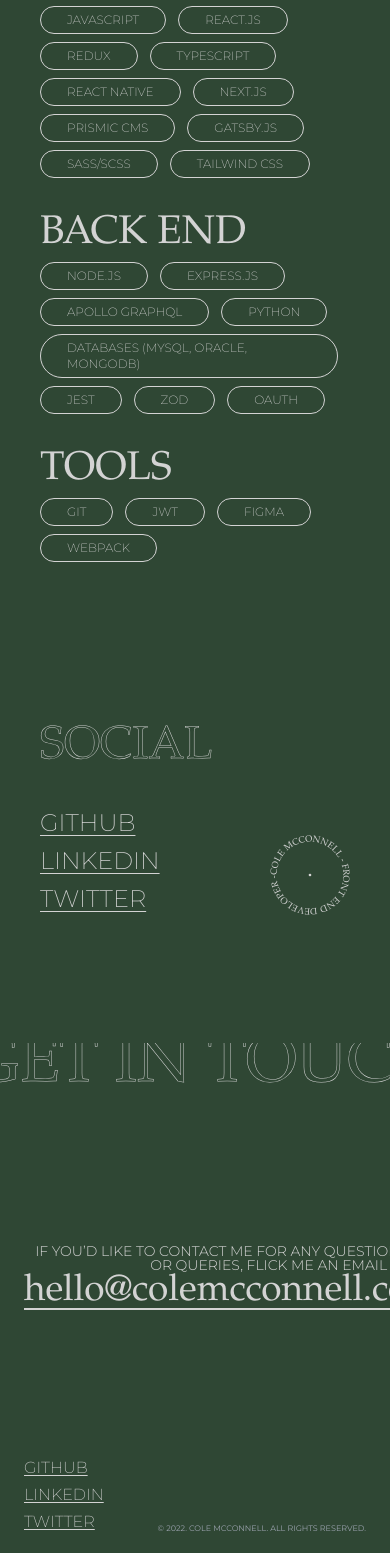
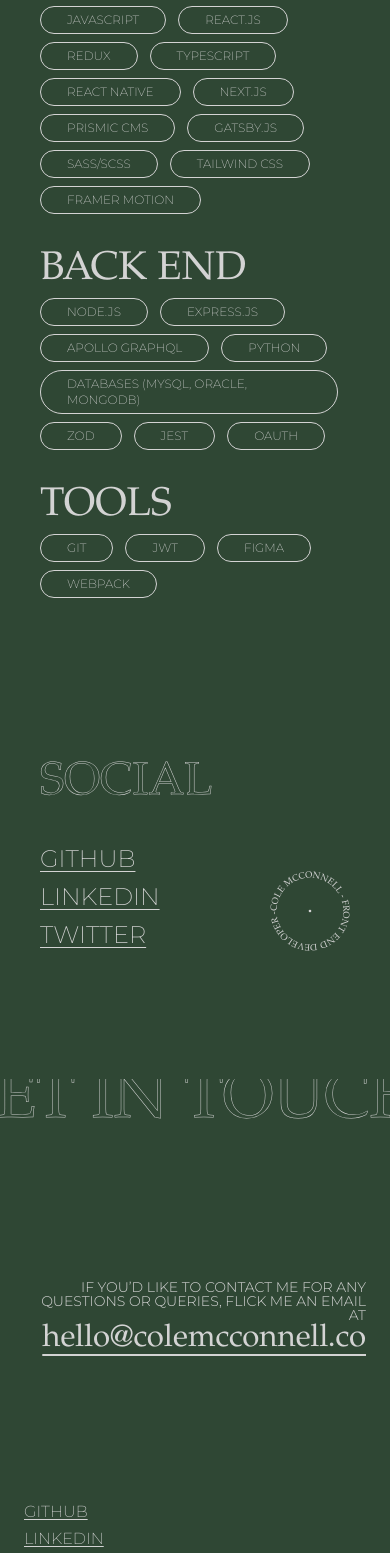
Before and after one commit to ColeInc/personal-portfolio-nextjs, a Next.js app: page /about in a window 390 px wide. Shown: the part 1201-2754 px from the top of the page. Built offline with nearby package versions, Linux system fonts and the light colour scheme.

Commit message:
added hero text dynamic font size on mobile, fixed infinite scrolling text in footer rubber banding

```diff
--- a/components/about/TechStack.tsx
+++ b/components/about/TechStack.tsx
@@ -18,6 +18,7 @@ const techStackData: TechStack[] = [
             "gatsby.js",
             "SASS/SCSS",
             "Tailwind CSS",
+            "Framer Motion",
         ],
     },
     {
@@ -27,9 +28,9 @@ const techStackData: TechStack[] = [
             "express.js",
             "Apollo GraphQL",
             "Python",
-            "databases (MySQL, Oracle, MongoDB)",
+            "Databases (MySQL, Oracle, MongoDB)",
+            "Zod",
             "Jest",
-            "Zod",
             "OAuth",
         ],
     },
--- a/components/footer/Footer.tsx
+++ b/components/footer/Footer.tsx
@@ -19,7 +19,7 @@ const Footer = () => {
                                 IF YOU&rsquo;D LIKE TO CONTACT ME FOR ANY QUESTIONS OR QUERIES, FLICK ME AN EMAIL AT
                             </p>
                             <a
-                                className="font-serif text-[37px] sm:text-6xl xl:text-7xl hover:text-secondary-hover-color !leading-[1.1] underline underline-offset-8 decoration-2 cursor-pointer"
+                                className="font-serif text-[8vw] sm:text-6xl xl:text-7xl hover:text-secondary-hover-color !leading-[1.1] underline underline-offset-8 decoration-2 cursor-pointer"
                                 href="mailto:hello@colemcconnell.co"
                             >
                                 hello@colemcconnell.co
--- a/components/footer/ScrollingText.tsx
+++ b/components/footer/ScrollingText.tsx
@@ -3,9 +3,9 @@ import React from "react";
 const ScrollingText = () => {
     return (
         <div className="overflow-hidden whitespace-nowrap inline-block max-w-full">
-            <div className="flex flex-nowrap infinite-scroll text-transparent text-[65px] sm:text-[180px] xl:text-[19rem] text-stroke-sm xl:text-stroke-md !leading-[.75] hover:infinite-scroll-hovered select-none">
-                <h1 className="px-2 sm:px-5 xl:px-7">GET IN TOUCH.</h1>
-                <h1 className="px-2 sm:px-5 xl:px-7">GET IN TOUCH.</h1>
+            <div className="flex flex-nowrap  text-transparent text-[65px] sm:text-[180px] xl:text-[19rem] text-stroke-sm xl:text-stroke-md !leading-[.75] hover:infinite-scroll-hovered select-none">
+                <h1 className="px-2 sm:px-5 xl:px-7 infinite-scroll">GET IN TOUCH.</h1>
+                <h1 className="px-2 sm:px-5 xl:px-7 infinite-scroll">GET IN TOUCH.</h1>
             </div>
         </div>
     );
--- a/components/landingPage/HeroText.tsx
+++ b/components/landingPage/HeroText.tsx
@@ -4,7 +4,7 @@ import RotateArcText from "../ui/RotateArcText";
 const HeroText = () => {
     return (
         <div className="overflow-hidden">
-            <h1 className="text-transparent text-[58px] sm:text-[11vw] xl:!text-[10.5vw] text-stroke-sm xl:text-stroke-md !leading-[.75] px-6 sm:px-14 xl:px-24 pt-14 sm:pt-6 xl:pt-5">
+            <h1 className="text-transparent text-[12vw] sm:text-[11vw] xl:!text-[10.5vw] text-stroke-sm xl:text-stroke-md !leading-[.75] px-6 sm:px-14 xl:px-24 pt-14 sm:pt-6 xl:pt-5">
                 HI I&rsquo;M COLE MCCONNELL.
                 <br />A FRONT END DEVELOPER IN AUCKLAND, NEW ZEALAND.
             </h1>
--- /dev/null
+++ b/pages/404.ts
@@ -0,0 +1,12 @@
+import { useEffect } from "react";
+import { useRouter } from "next/router";
+
+export default function Custom404() {
+    const router = useRouter();
+
+    useEffect(() => {
+        router.replace("/");
+    });
+
+    return null;
+}
--- a/styles/globals.css
+++ b/styles/globals.css
@@ -4,8 +4,7 @@
 
 :root {
     --text-stroke-color: #d3d3d3;
-    /* --horizontal-scroll-speed: 50s; */
-    --horizontal-scroll-speed: 5s;
+    --horizontal-scroll-speed: 50s;
     /* --main-background-color: #233e29; */
     --main-background-color: #2f4734;
     --secondary-color: #d3d3d3;
@@ -94,6 +93,6 @@ a {
 
 @keyframes move {
     to {
-        transform: translateX(-50%);
+        transform: translateX(-100%);
     }
 }
```
